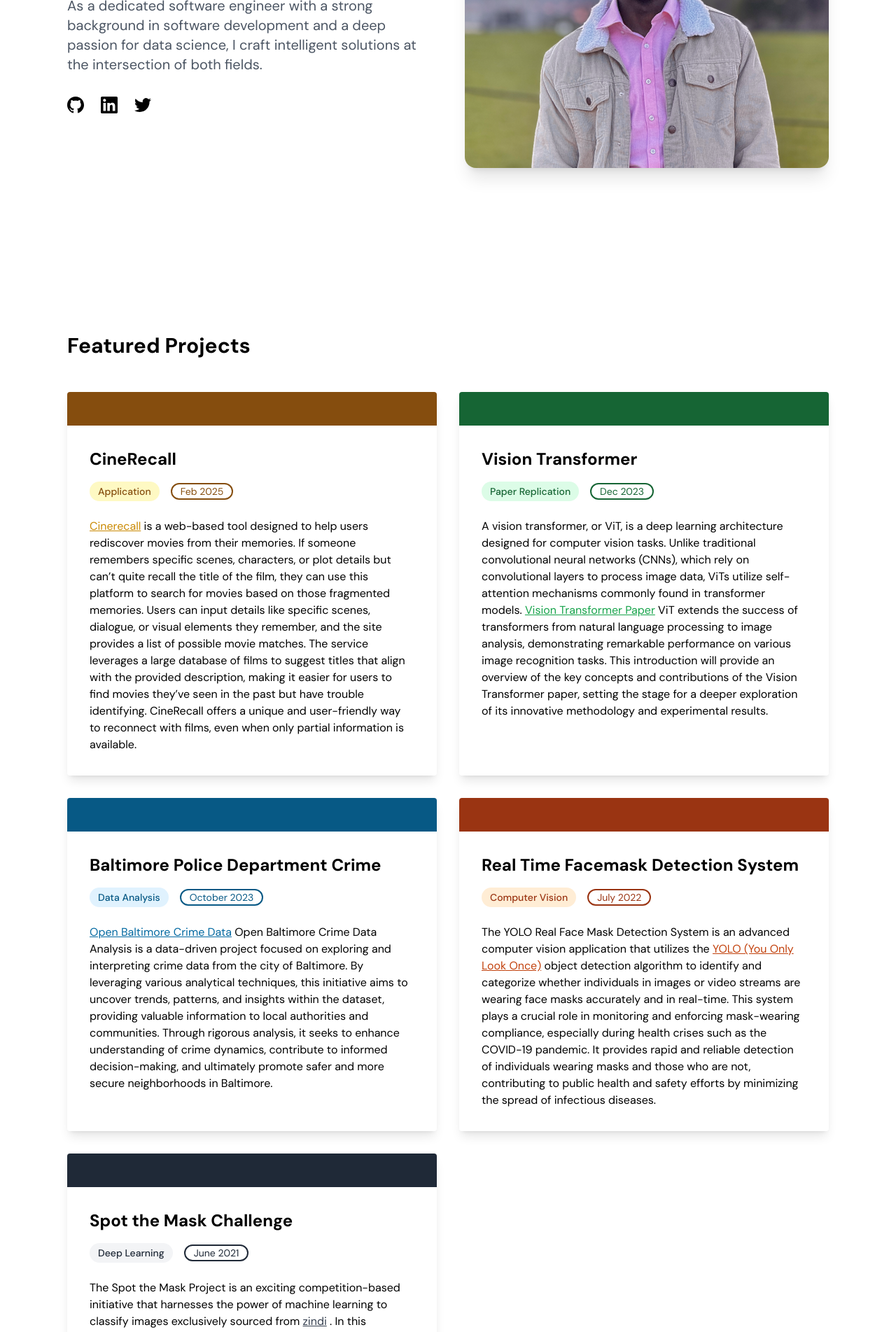
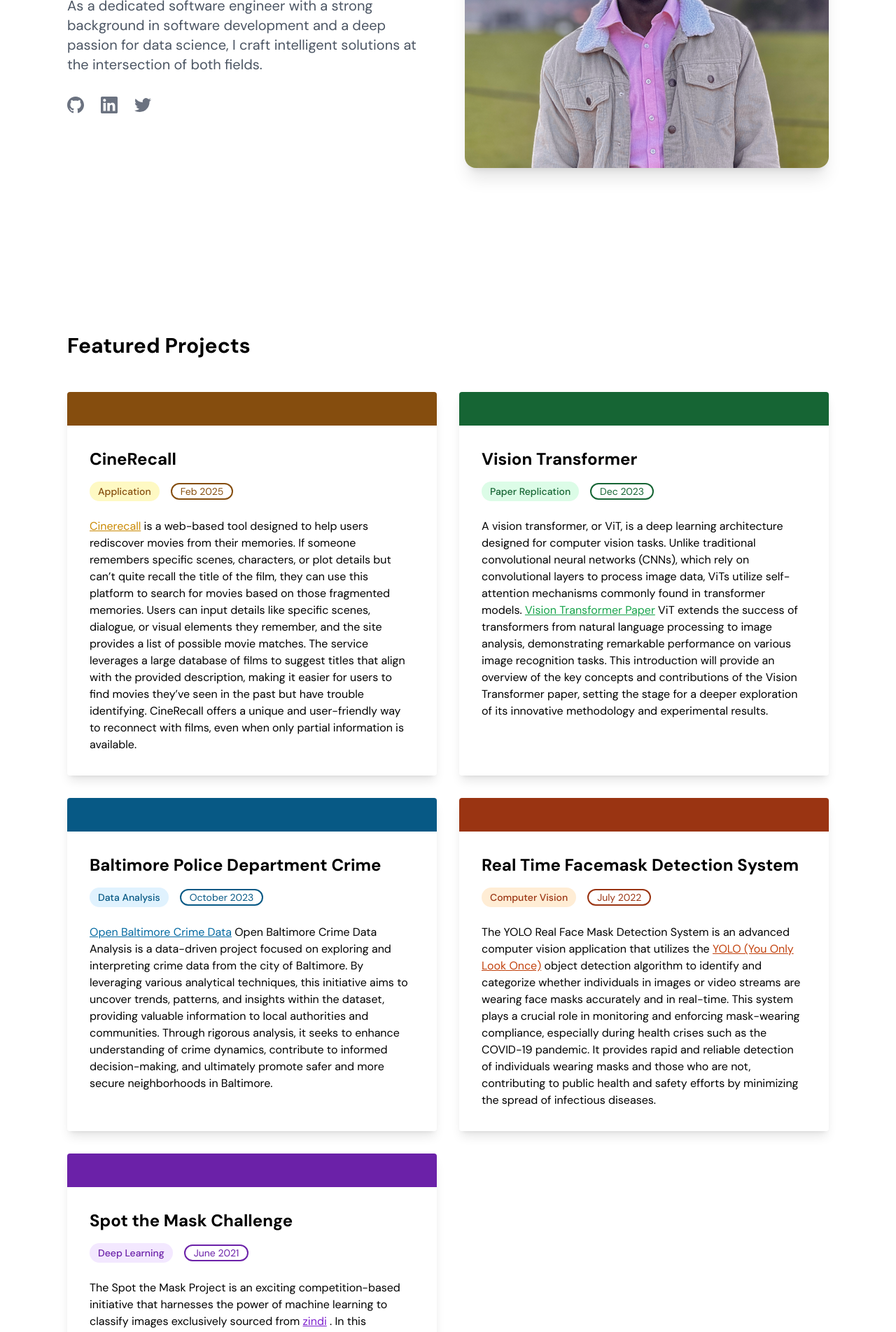
Before and after one commit to iam-dante/portifolio, a Next.js app: page / in a window 1280 px wide. Shown: the part 420-2323 px from the top of the page at 70% size. Built offline with nearby package versions, Linux system fonts and the light colour scheme.

Commit message:
FIX: colors

```diff
--- a/internal/icons.tsx
+++ b/internal/icons.tsx
@@ -4,7 +4,7 @@ export const GithubICon = () => {
   return (
     <Link href="https://github.com/iam-dante" target="_blank" rel="noreferrer">
       <svg
-        className="h-6 w-6 text-gray-500 hover:text-gray-600"
+        className="h-6 w-6 text-gray-500 hover:text-gray-200"
         viewBox="0 0 16 16"
         fill="currentcolor"
         xmlns="http://www.w3.org/2000/svg"
@@ -46,7 +46,7 @@ export const LinkedInIcon = () => {
       rel="noreferrer"
     >
       <svg
-        className="h-6 w-6 text-gray-500 hover:text-blue-800"
+        className="h-6 w-6 text-gray-500 hover:text-blue-800 dark:hover:text-blue-300"
         viewBox="0 0 14 14"
         fill="currentcolor"
         xmlns="http://www.w3.org/2000/svg"
--- a/pages/index.tsx
+++ b/pages/index.tsx
@@ -190,7 +190,7 @@ const Home = (): JSX.Element => {
               </h2>
               <div className="grid md:grid-cols-2 gap-6 sm:gap-8">
                 {/* Cinerecall Project */}
-                <div className="group relative dark:from-gray-800 dark:to-gray-900 rounded overflow-hidden shadow-lg hover:shadow-xl transition-all">
+                <div className="group relative rounded overflow-hidden shadow-lg hover:shadow-xl transition-all">
                   <div className="absolute inset-0 bg-gradient-to-br  opacity-0 group-hover:opacity-100 transition-opacity" />
                   {/* Color Block */}
                   <div className="w-full h-12 bg-yellow-800"></div>
@@ -235,7 +235,7 @@ const Home = (): JSX.Element => {
                 </div>
 
                 {/* Vision Transformer Project */}
-                <div className="group relative dark:from-gray-800 dark:to-gray-900 rounded overflow-hidden shadow-lg hover:shadow-xl transition-all">
+                <div className="group relative  rounded overflow-hidden shadow-lg hover:shadow-xl transition-all">
                   <div className="absolute inset-0 bg-gradient-to-br  opacity-0 group-hover:opacity-100 transition-opacity" />
                   {/* Color Block */}
                   <div className="w-full h-12 bg-green-800"></div>
@@ -279,7 +279,7 @@ const Home = (): JSX.Element => {
                 </div>
 
                 {/* Baltimore Crime Analysis Project */}
-                <div className="group relative dark:from-gray-800 dark:to-gray-900 rounded overflow-hidden shadow-lg hover:shadow-xl transition-all">
+                <div className="group relative rounded overflow-hidden shadow-lg hover:shadow-xl transition-all">
                   <div className="absolute inset-0 bg-gradient-to-br  opacity-0 group-hover:opacity-100 transition-opacity" />
                   {/* Color Block */}
                   <div className="w-full h-12 bg-sky-800"></div>
@@ -319,7 +319,7 @@ const Home = (): JSX.Element => {
                 </div>
 
                 {/* Face Mask Detection Project */}
-                <div className="group relative dark:from-gray-800 dark:to-gray-900 rounded overflow-hidden shadow-lg hover:shadow-xl transition-all">
+                <div className="group relative  rounded overflow-hidden shadow-lg hover:shadow-xl transition-all">
                   <div className="absolute inset-0 bg-gradient-to-br  opacity-0 group-hover:opacity-100 transition-opacity" />
                   {/* Color Block */}
                   <div className="w-full h-12 bg-orange-800"></div>
@@ -361,19 +361,19 @@ const Home = (): JSX.Element => {
                 </div>
 
                 {/* Spot the Mask Project */}
-                <div className="group relative dark:from-gray-800 dark:to-gray-900 rounded overflow-hidden shadow-lg hover:shadow-xl transition-all">
+                <div className="group relative rounded overflow-hidden shadow-lg hover:shadow-xl transition-all">
                   <div className="absolute inset-0 bg-gradient-to-br  opacity-0 group-hover:opacity-100 transition-opacity" />
                   {/* Color Block */}
-                  <div className="w-full h-12 bg-gray-800"></div>
+                  <div className="w-full h-12 bg-purple-800"></div>
                   <div className="p-8 relative z-10">
                     <h3 className="text-xl sm:text-2xl font-bold mb-4 dark:text-white">
                       Spot the Mask Challenge
                     </h3>
                     <div className="flex items-center gap-4 mb-6">
-                      <span className=" font-sans  inline-flex items-center px-3 py-1 rounded-full text-sm font-medium bg-gray-100 text-gray-800 dark:bg-gray-900/50 dark:text-gray-300">
+                      <span className=" font-sans  inline-flex items-center px-3 py-1 rounded-full text-sm font-medium bg-purple-100 text-purple-800 dark:bg-purple-900/50 dark:text-purple-300">
                         Deep Learning
                       </span>
-                      <span className="inline-flex items-center px-3  rounded-full text-sm font-sans  text-gray-800 dark:bg-gray-900/50 dark:text-gray-300 border-2 border-gray-800">
+                      <span className="inline-flex items-center px-3  rounded-full text-sm font-sans  text-purple-800 dark:bg-purple-900/50 dark:text-purple-300 border-2 border-purple-800">
                         June 2021
                       </span>
                     </div>
@@ -386,7 +386,7 @@ const Home = (): JSX.Element => {
                         href="https://zindi.africa/competitions/spot-the-mask"
                         target="_blank"
                         rel="noopener noreferrer"
-                        className="underline text-gray-700"
+                        className="underline text-purple-700"
                       >
                         zindi
                       </a>{" "}
--- a/tailwind.config.ts
+++ b/tailwind.config.ts
@@ -7,6 +7,7 @@ const config: Config = {
     "./pages/**/*.{js,ts,jsx,tsx,mdx}",
     "./components/**/*.{js,ts,jsx,tsx,mdx}",
     "./app/**/*.{js,ts,jsx,tsx,mdx}",
+    "./internal/**/*.{js,ts,jsx,tsx,mdx}",
   ],
   theme: {
     extend: {
```
